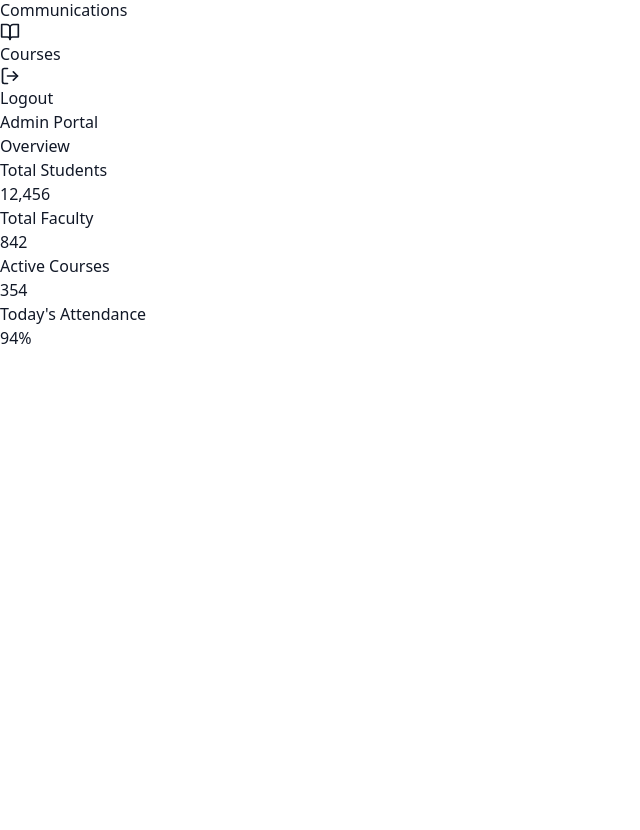
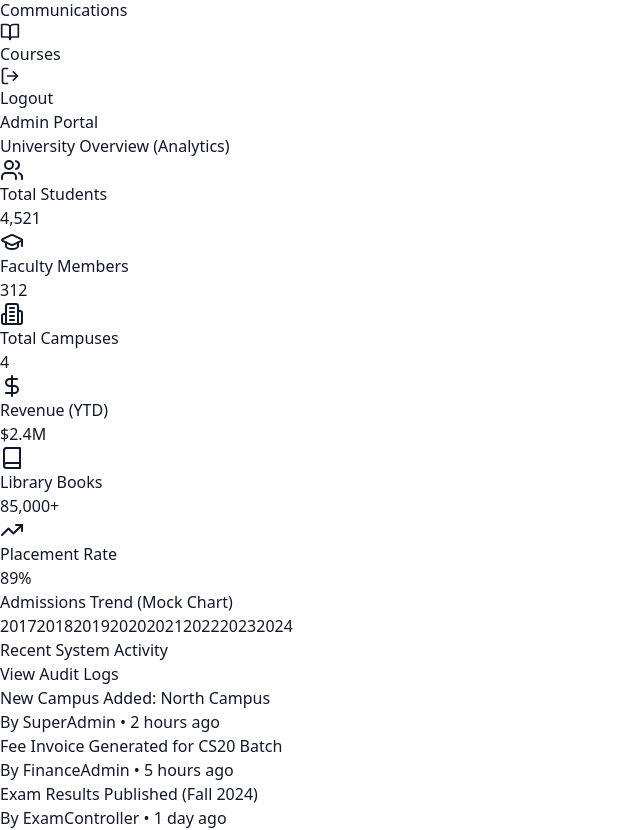
Before and after one commit to rachapudiavinash99-ops/Smart-Education-University-Management-System, a React (Vite) app in the folder frontend/: page /dashboard in a window 1280 px wide. Shown: the part 442-1272 px from the top of the page, without its empty margins (0-640 px from the left). Before the commit the page ends 800 px from the top, so only its background shows below. Built offline with nearby package versions, Linux system fonts and the light colour scheme.

Commit message:
Implement analytics and reporting dashboard (Phase 12)

```diff
--- a/frontend/src/pages/Dashboard.tsx
+++ b/frontend/src/pages/Dashboard.tsx
@@ -1,35 +1,76 @@
-import React from 'react';
+import React, { useState } from 'react';
+import { Users, GraduationCap, Building2, TrendingUp, DollarSign, Book } from 'lucide-react';
 
 const Dashboard = () => {
+  const [stats, setStats] = useState([
+    { title: 'Total Students', value: '4,521', icon: Users, color: 'text-blue-500', bg: 'bg-blue-100 dark:bg-blue-900/30' },
+    { title: 'Faculty Members', value: '312', icon: GraduationCap, color: 'text-green-500', bg: 'bg-green-100 dark:bg-green-900/30' },
+    { title: 'Total Campuses', value: '4', icon: Building2, color: 'text-purple-500', bg: 'bg-purple-100 dark:bg-purple-900/30' },
+    { title: 'Revenue (YTD)', value: '$2.4M', icon: DollarSign, color: 'text-yellow-500', bg: 'bg-yellow-100 dark:bg-yellow-900/30' },
+    { title: 'Library Books', value: '85,000+', icon: Book, color: 'text-indigo-500', bg: 'bg-indigo-100 dark:bg-indigo-900/30' },
+    { title: 'Placement Rate', value: '89%', icon: TrendingUp, color: 'text-red-500', bg: 'bg-red-100 dark:bg-red-900/30' },
+  ]);
+
   return (
     <div>
-      <h3 className="text-2xl font-semibold text-gray-800 dark:text-white mb-6">Overview</h3>
-      <div className="grid grid-cols-1 md:grid-cols-2 lg:grid-cols-4 gap-6">
+      <h2 className="text-2xl font-bold text-gray-800 dark:text-white mb-6">University Overview (Analytics)</h2>
 
-        {/* Stat Card 1 */}
-        <div className="bg-white dark:bg-gray-800 rounded-lg shadow p-6 border border-gray-100 dark:border-gray-700">
-          <div className="text-sm font-medium text-gray-500 dark:text-gray-400">Total Students</div>
-          <div className="mt-2 text-3xl font-bold text-gray-900 dark:text-white">12,456</div>
+      <div className="grid grid-cols-1 md:grid-cols-2 lg:grid-cols-3 gap-6 mb-8">
+        {stats.map((stat, index) => (
+          <div key={index} className="bg-white dark:bg-gray-800 rounded-lg shadow-sm border border-gray-200 dark:border-gray-700 p-6 flex items-center">
+            <div className={`p-4 rounded-full ${stat.bg} ${stat.color} mr-4`}>
+              <stat.icon size={24} />
+            </div>
+            <div>
+              <p className="text-sm font-medium text-gray-500 dark:text-gray-400">{stat.title}</p>
+              <h4 className="text-2xl font-bold text-gray-900 dark:text-white">{stat.value}</h4>
+            </div>
+          </div>
+        ))}
+      </div>
+
+      <div className="grid grid-cols-1 lg:grid-cols-2 gap-6">
+        <div className="bg-white dark:bg-gray-800 rounded-lg shadow-sm border border-gray-200 dark:border-gray-700 p-6">
+          <h3 className="text-lg font-bold text-gray-800 dark:text-white mb-4">Admissions Trend (Mock Chart)</h3>
+          <div className="h-64 flex items-end justify-between space-x-2 pb-6 border-b border-gray-200 dark:border-gray-700">
+            {[40, 60, 45, 80, 65, 90, 75, 100].map((height, i) => (
+              <div key={i} className="w-1/8 bg-blue-500 hover:bg-blue-600 rounded-t-sm transition-all" style={{ height: `${height}%`, width: '10%' }}></div>
+            ))}
+          </div>
+          <div className="flex justify-between mt-2 text-xs text-gray-500">
+            <span>2017</span><span>2018</span><span>2019</span><span>2020</span><span>2021</span><span>2022</span><span>2023</span><span>2024</span>
+          </div>
         </div>
 
-        {/* Stat Card 2 */}
-        <div className="bg-white dark:bg-gray-800 rounded-lg shadow p-6 border border-gray-100 dark:border-gray-700">
-          <div className="text-sm font-medium text-gray-500 dark:text-gray-400">Total Faculty</div>
-          <div className="mt-2 text-3xl font-bold text-gray-900 dark:text-white">842</div>
+        <div className="bg-white dark:bg-gray-800 rounded-lg shadow-sm border border-gray-200 dark:border-gray-700 p-6">
+          <div className="flex justify-between items-center mb-4">
+            <h3 className="text-lg font-bold text-gray-800 dark:text-white">Recent System Activity</h3>
+            <button className="text-sm text-blue-600 dark:text-blue-400 hover:underline">View Audit Logs</button>
+          </div>
+          <div className="space-y-4">
+            <div className="flex items-start">
+              <div className="w-2 h-2 mt-1.5 rounded-full bg-green-500 mr-3"></div>
+              <div>
+                <p className="text-sm text-gray-800 dark:text-gray-200 font-medium">New Campus Added: North Campus</p>
+                <p className="text-xs text-gray-500">By SuperAdmin • 2 hours ago</p>
+              </div>
+            </div>
+            <div className="flex items-start">
+              <div className="w-2 h-2 mt-1.5 rounded-full bg-blue-500 mr-3"></div>
+              <div>
+                <p className="text-sm text-gray-800 dark:text-gray-200 font-medium">Fee Invoice Generated for CS20 Batch</p>
+                <p className="text-xs text-gray-500">By FinanceAdmin • 5 hours ago</p>
+              </div>
+            </div>
+            <div className="flex items-start">
+              <div className="w-2 h-2 mt-1.5 rounded-full bg-yellow-500 mr-3"></div>
+              <div>
+                <p className="text-sm text-gray-800 dark:text-gray-200 font-medium">Exam Results Published (Fall 2024)</p>
+                <p className="text-xs text-gray-500">By ExamController • 1 day ago</p>
+              </div>
+            </div>
+          </div>
         </div>
-
-        {/* Stat Card 3 */}
-        <div className="bg-white dark:bg-gray-800 rounded-lg shadow p-6 border border-gray-100 dark:border-gray-700">
-          <div className="text-sm font-medium text-gray-500 dark:text-gray-400">Active Courses</div>
-          <div className="mt-2 text-3xl font-bold text-gray-900 dark:text-white">354</div>
-        </div>
-
-        {/* Stat Card 4 */}
-        <div className="bg-white dark:bg-gray-800 rounded-lg shadow p-6 border border-gray-100 dark:border-gray-700">
-          <div className="text-sm font-medium text-gray-500 dark:text-gray-400">Today's Attendance</div>
-          <div className="mt-2 text-3xl font-bold text-gray-900 dark:text-white">94%</div>
-        </div>
-
       </div>
     </div>
   );
```
Also changed, not shown: 2 other files (tests, documents, lock files or other folders).
